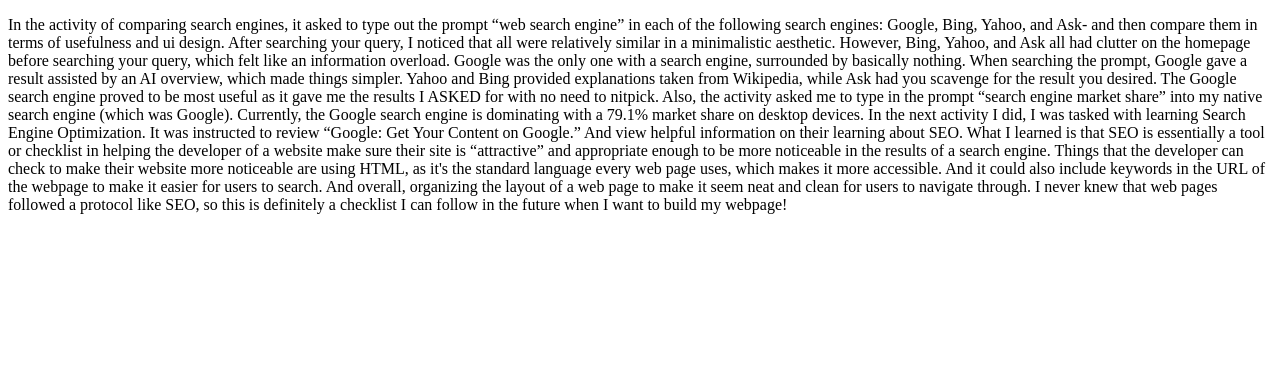
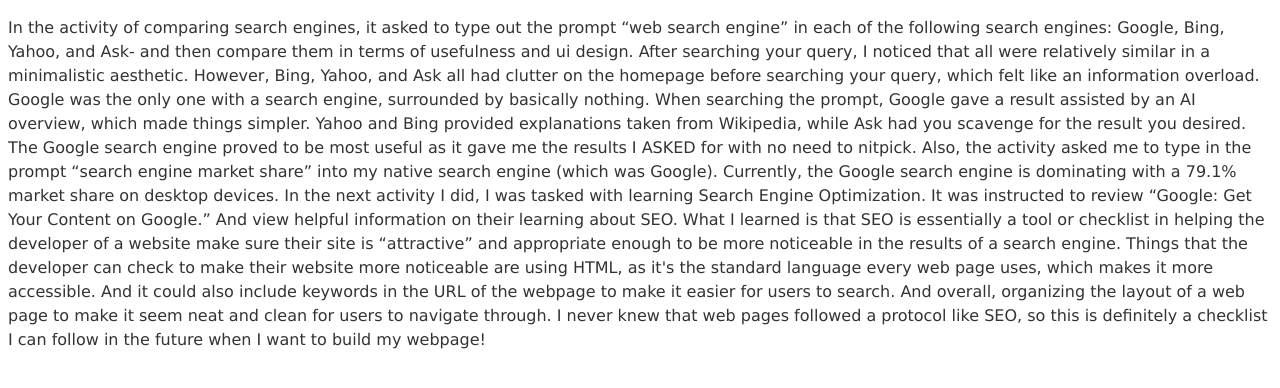
Before and after one commit to ytinajero/ytinajero.github.io, a plain HTML site: page web110/assignment2b.html in a window 1280 px wide. Drawn offline with Linux system fonts and the light colour scheme.

Commit message:
assignment2b.html

```diff
--- a/web110/assignment2b.html
+++ b/web110/assignment2b.html
@@ -3,6 +3,8 @@
   <head>
     <meta charset="UTF-8">
     <title>Search Engines</title>
+    <link rel="stylesheet" href="external styles.css">
+
   </head>
   <body>
     <p>In the activity of comparing search engines, it asked to type out the prompt “web search engine” in each of the following search engines: Google, Bing, Yahoo, and Ask- and then compare them in terms of usefulness and ui design. After searching your query, I noticed that all were relatively similar in a minimalistic aesthetic. However, Bing, Yahoo, and Ask all had clutter on the homepage before searching your query, which felt like an information overload. Google was the only one with a search engine, surrounded by basically nothing. When searching the prompt, Google gave a result assisted by an AI overview, which made things simpler. Yahoo and Bing provided explanations taken from Wikipedia, while Ask had you scavenge for the result you desired. The Google search engine proved to be most useful as it gave me the results I ASKED for with no need to nitpick. Also, the activity asked me to type in the prompt “search engine market share” into my native search engine (which was Google). Currently, the Google search engine is dominating with a 79.1% market share on desktop devices.
```
